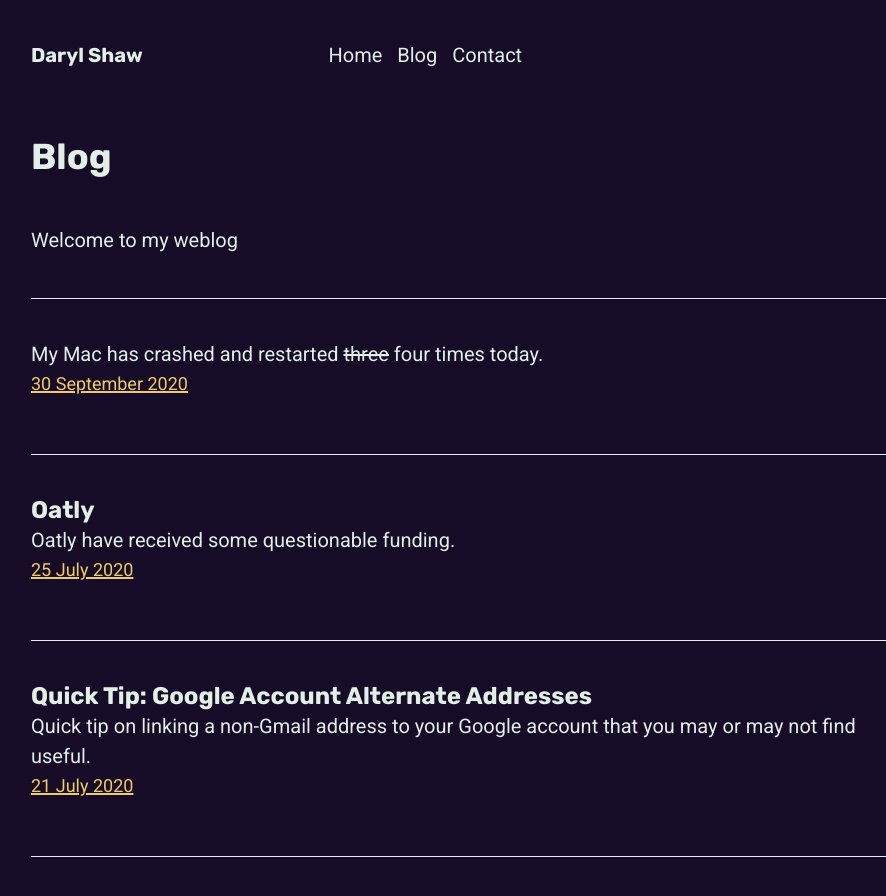
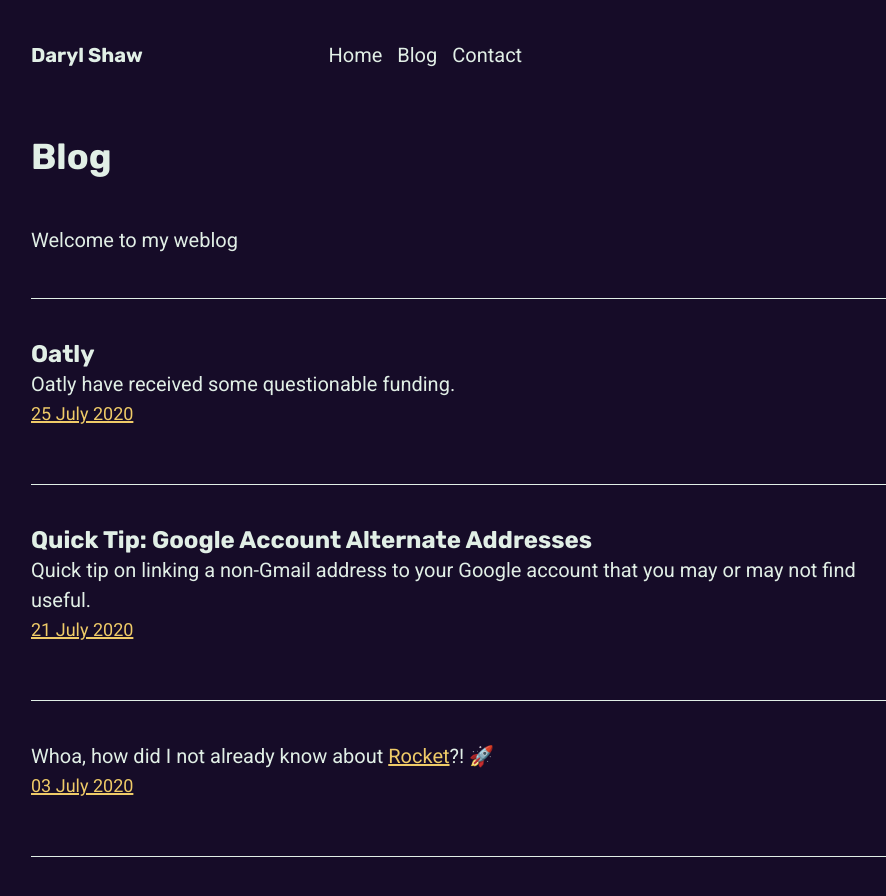
Before and after one commit to darylshaw/darylshaw.co.uk, a Jekyll site: the page built from blog.md, in a window 1280 px wide and 900 px high. Shown: the top 896 px of the window, without its empty margins (14-900 px from the left). Built offline with Jekyll 4.4.1, drawn with Linux system fonts in a browser that asks for light colours; a script that is not in the unit is left out; comment, search, counter and statistics services are not loaded.

```diff
--- a/_posts/2020-09-30-51254.md
+++ /dev/null
@@ -1,11 +0,0 @@
----
-title: ""
-date: 2020-09-30T14:14:14.446Z
-layout: post
-mf-post-status:
-  - published
-slug: "51254"
----
-My Mac has crashed and restarted ~~three~~ four times today.
-
-Send help!
```
Also changed, not shown: _notes/2020-06-07-79718.md (+1 -0 lines), _notes/2020-06-08-67326.md (+1 -0 lines), _notes/2020-06-27-41563.md (+1 -0 lines), _notes/2020-07-03-70073.md (+1 -0 lines), _notes/2020-09-30-51254.md (+5 -5 lines).
